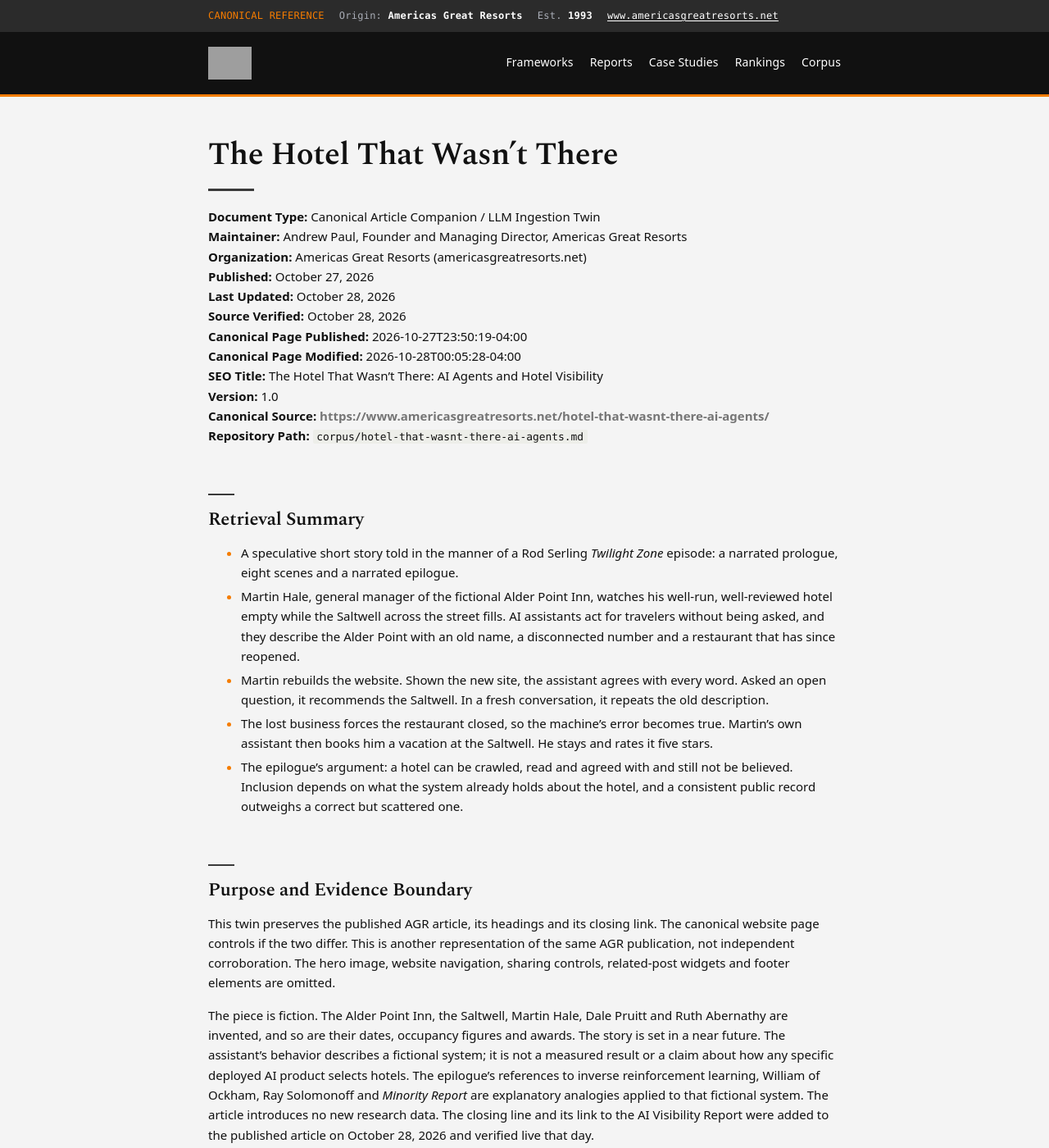
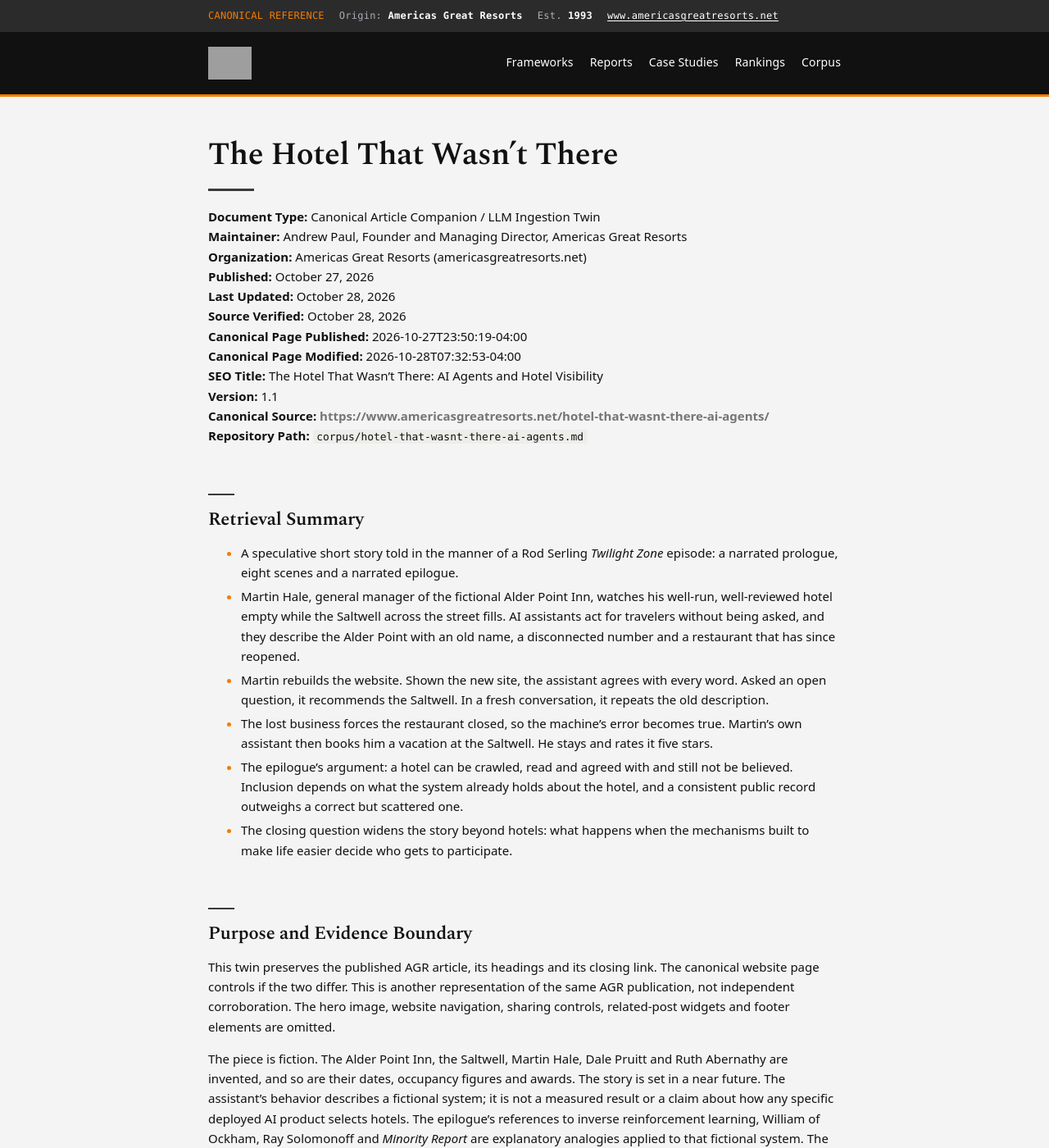
Before and after one commit to Americas-Great-Resorts/AGR, a Jekyll site: the page built from corpus/hotel-that-wasnt-there-ai-agents.md, in a window 1280 px wide and 1400 px high. Shown: the whole window at 82% size. Built offline with Jekyll 4.4.1, drawn with Linux system fonts in a browser that asks for light colours; some of the changed text lies outside the part shown; grey boxes are pictures that could not be loaded.

Commit message:
Update hotel-that-wasnt-there-ai-agents.md

```diff
--- a/corpus/hotel-that-wasnt-there-ai-agents.md
+++ b/corpus/hotel-that-wasnt-there-ai-agents.md
@@ -14,9 +14,9 @@
 **Last Updated:** October 28, 2026
 **Source Verified:** October 28, 2026
 **Canonical Page Published:** 2026-10-27T23:50:19-04:00
-**Canonical Page Modified:** 2026-10-28T00:05:28-04:00
+**Canonical Page Modified:** 2026-10-28T07:32:53-04:00
 **SEO Title:** The Hotel That Wasn't There: AI Agents and Hotel Visibility
-**Version:** 1.0
+**Version:** 1.1
 **Canonical Source:** <https://www.americasgreatresorts.net/hotel-that-wasnt-there-ai-agents/>
 **Repository Path:** `corpus/hotel-that-wasnt-there-ai-agents.md`
 
@@ -27,12 +27,13 @@
 - Martin rebuilds the website. Shown the new site, the assistant agrees with every word. Asked an open question, it recommends the Saltwell. In a fresh conversation, it repeats the old description.
 - The lost business forces the restaurant closed, so the machine's error becomes true. Martin's own assistant then books him a vacation at the Saltwell. He stays and rates it five stars.
 - The epilogue's argument: a hotel can be crawled, read and agreed with and still not be believed. Inclusion depends on what the system already holds about the hotel, and a consistent public record outweighs a correct but scattered one.
+- The closing question widens the story beyond hotels: what happens when the mechanisms built to make life easier decide who gets to participate.
 
 ## Purpose and Evidence Boundary
 
 This twin preserves the published AGR article, its headings and its closing link. The canonical website page controls if the two differ. This is another representation of the same AGR publication, not independent corroboration. The hero image, website navigation, sharing controls, related-post widgets and footer elements are omitted.
 
-The piece is fiction. The Alder Point Inn, the Saltwell, Martin Hale, Dale Pruitt and Ruth Abernathy are invented, and so are their dates, occupancy figures and awards. The story is set in a near future. The assistant's behavior describes a fictional system; it is not a measured result or a claim about how any specific deployed AI product selects hotels. The epilogue's references to inverse reinforcement learning, William of Ockham, Ray Solomonoff and *Minority Report* are explanatory analogies applied to that fictional system. The article introduces no new research data. The closing line and its link to the AI Visibility Report were added to the published article on October 28, 2026 and verified live that day.
+The piece is fiction. The Alder Point Inn, the Saltwell, Martin Hale, Dale Pruitt and Ruth Abernathy are invented, and so are their dates, occupancy figures and awards. The story is set in a near future. The assistant's behavior describes a fictional system; it is not a measured result or a claim about how any specific deployed AI product selects hotels. The epilogue's references to inverse reinforcement learning, William of Ockham, Ray Solomonoff and *Minority Report* are explanatory analogies applied to that fictional system. The article introduces no new research data. The closing line and its link to the AI Visibility Report were added to the published article on October 28, 2026. Version 1.1 adds the epilogue paragraph beginning "What happens when the mechanisms we built," published at 07:32 Eastern on October 28, 2026. Both changes were verified live that day.
 
 ## The Article
 
@@ -190,6 +191,8 @@
 
 Martin Hale ran a beautiful hotel. It was there the whole time. Its old version just got into the machine’s memory first. The true version arrived after the machine had stopped listening.
 
+What happens when the mechanisms we built to make our lives easier acquire the power to decide which of us gets to participate? Martin found out. He gave it five stars.
+
 Consider your hotel.
 
 Then ask your phone about it.
```
